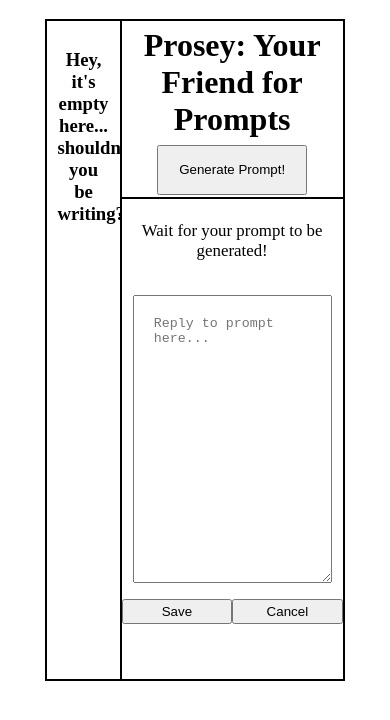
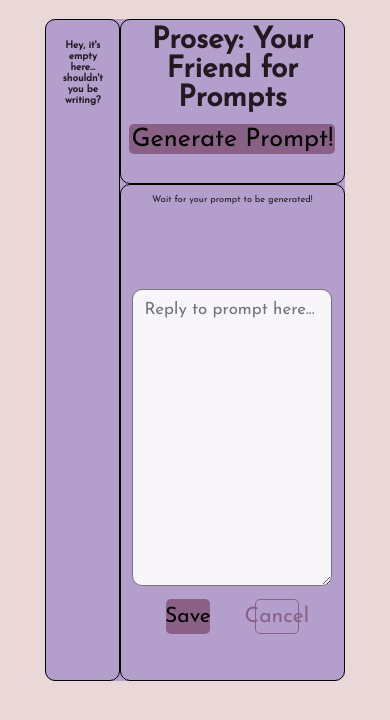
Before and after one commit to amlarouche/Prosey, a React app: page / in a window 390 px wide. Shown: the top 720 px of the page. Built offline with nearby package versions, Linux system fonts and the light colour scheme; no server answers.

Commit message:
styling added, currently functional

```diff
--- a/client/components/CancelButton.jsx
+++ b/client/components/CancelButton.jsx
@@ -3,7 +3,7 @@ import React, { Component } from 'react';
 
 const CancelButton = (props) => {
     return (
-        <button className='buttonClass' onClick={props.cancel}>{props.text}</button>
+        <button className='cancelButton' onClick={props.cancel}>{props.text}</button>
     )
 }
 
--- a/client/components/DeleteButton.jsx
+++ b/client/components/DeleteButton.jsx
@@ -3,7 +3,7 @@ import React, { Component } from 'react';
 
 const DeleteButton = (props) => {
     return (
-        <button className='smallButton' onClick={() => { props.deleteVal(props.id) }}>Delete</button>
+        <button className='cancelButton' onClick={() => { props.deleteVal(props.id) }}>Delete</button>
     )
 }
 
--- a/client/components/PromptComponent.jsx
+++ b/client/components/PromptComponent.jsx
@@ -21,8 +21,8 @@ const PromptComponent = (props) => {
             <span>Created: {createdAt}</span>
             <br/>
             <p>{prompt}...</p>
-            {checker && (<div className='displayDiv'>
-                <EditButton editValue={editValue} id={_id}/> <DeleteButton deleteVal={deleteVal} id={_id}/>
+            {checker && (<div className='displayDiv buttonWrapper'>
+                    <EditButton editValue={editValue} id={_id}/> <DeleteButton deleteVal={deleteVal} id={_id}/>
             </div>)}
         </div>
     )
--- a/client/scss/styles.scss
+++ b/client/scss/styles.scss
@@ -1,6 +1,28 @@
+@import url('https://fonts.googleapis.com/css2?family=Josefin+Sans:ital,wght@0,300;0,400;1,300;1,400&display=swap');
 * {
     box-sizing: border-box;
+    font-family: 'Josefin Sans', sans-serif;
+}
 
+body {
+    background-color: hsl(0, 31%, 88%);
+    color: hsl(321, 23%, 12%);
+    border-color:hsl(303, 17%, 46%)
+}
+
+button {
+    background-color: hsl(303, 17%, 46%);
+    border-radius: 5px;
+    border-style: none;
+}
+
+button:hover {
+    background-color: hsl(0, 31%, 88%);
+}
+
+button:active {
+    box-shadow: inset 0px 0px 10px #c1c1c1;
+    outline: none;
 }
 
 // Container Styles
@@ -9,7 +31,8 @@
     width: 80%;
     height: 80%;
     margin: 5% auto auto auto;
-    border: 1px solid black;
+    //border: 1px solid black;
+    border-radius: 10px;
     display: grid;
     grid-template-columns: 1fr 1fr 1fr 1fr;
     grid-template-rows: 1fr 1fr 1fr 1fr;
@@ -19,28 +42,36 @@
     "sidebar prompt prompt prompt"
     "sidebar prompt prompt prompt"
     "sidebar prompt prompt prompt";
+    background-color: hsl(268, 31%, 71%);
 }
 
 .prompt {
     grid-area: prompt;
     border: 1px solid black;
+    border-radius: 10px;
 
     #input {
         display: block;
         width: 90%;
         height: 60%;
         margin: 0% auto;
-        padding: 20px;
+        padding: 2%;
+        border-style:solid;
+        border-radius: 10px;
+        background-color: #ffffffe8;
     }
 
     .promptWrapper {
         height: 20%;
         padding: 5px;
+        margin-bottom: 2%;
     }
 
     p {
+        display: block;
         text-align: center;
-        font-size: 2vh
+        font-size: 2.3vh;
+        margin: 2%;
     }
 
     .buttonWrapper {
@@ -50,8 +81,25 @@
         height: 12%;
 
         button {
-            height: 25px;
-            width: 125px;
+            display: inline-flex;
+            align-items: center;
+            justify-content: center;
+            height: 60%;
+            width: 20%;
+            padding: 2%;
+            font-size: 2.5vh;
+            margin-top: 1%;
+        }
+
+        .cancelButton {
+            background-color: hsl(268, 31%, 71%);
+            border: 1px solid hsl(303, 17%, 46%);
+            color: hsl(303, 17%, 46%);
+        }
+
+        .cancelButton:hover {
+            color: hsl(0, 31%, 88%);
+            border-color: hsl(0, 31%, 88%);
         }
     }
 }
@@ -62,12 +110,15 @@
 .header {
     grid-area: header;
     border: 1px solid black;
+    border-radius: 10px;
 
     button {
         display: block;
-        margin: 1% auto;
-        width: 150px;
-        height: 50px;
+        margin: auto auto 5% auto;
+        width: 20%;
+        height: 35%;
+        font-size: 3vh;
+        padding: 1%;
     }
 
     h1 {
@@ -80,6 +131,7 @@
 .sidebar {
     grid-area: sidebar;
     border: 1px solid black;
+    border-radius: 10px;
     display: flex;
     flex-direction: column;
     justify-content: center;
@@ -88,17 +140,94 @@
 
     h3 {
         text-align: center;
-        max-height: 50px;
         padding: 10px;
     }
 
     .sideWrapper{
         overflow-y: auto;
+        height: 100%;
 
-            .promptCom {
-                font-size: 2vh;
-                padding: 5px 10px;
-                border-bottom: 1px solid black;
+        .promptCom {
+            font-size: 2vh;
+            padding: 5px 10px;
+            border-bottom: 1px solid black;
+            border-radius: 10px;
+
+            .buttonWrapper {
+                display: flex;
+                align-items: center;
+                justify-content: space-evenly;
+
+                button {
+                    padding: 2%;
+                    width: 25%;
+                }
+
+                .cancelButton {
+                    background-color: hsl(268, 31%, 71%);
+                    border: 1px solid hsl(303, 17%, 46%);
+                    color: hsl(303, 17%, 46%);
+                }
+
+                .cancelButton:hover {
+                    color: hsl(0, 31%, 88%);
+                    border-color: hsl(0, 31%, 88%);
+                }
             }
         }
     }
+}
+
+@media screen and (max-width: 500px) {
+    * {
+        font-size: 1.2vh;
+    }
+    .header {
+
+        h1 {
+            font-size: 3.5vh;
+        }
+        button {
+            height: auto;
+            width: auto;
+            font-size: 3vh;
+            margin-top: 5%;
+        }
+    }
+    .prompt {
+        #input {
+            font-size: 2vh;
+            padding: 5%;
+        }
+        p {
+            font-size: 1.1vh;
+        }
+    }
+}
+
+@media screen and (max-width: 1000px) {
+    * {
+        font-size: 1.2vh;
+    }
+    .header {
+
+        h1 {
+            font-size: 3.5vh;
+        }
+        button {
+            height: auto;
+            width: auto;
+            font-size: 3vh;
+            margin-top: 5%;
+        }
+    }
+    .prompt {
+        #input {
+            font-size: 2vh;
+            padding: 5%;
+        }
+        p {
+            font-size: 1.1vh;
+        }
+    }
+}
```
Also changed, not shown: 1 other file (tests, documents, lock files or other folders).
